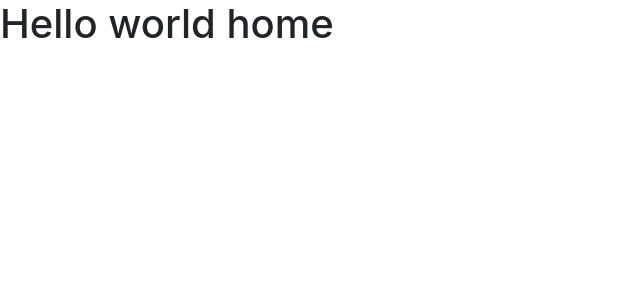
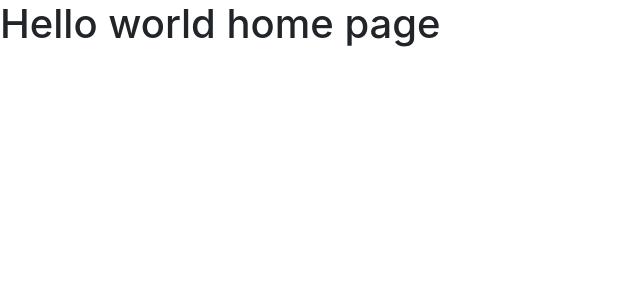
Before and after one commit to thecogmel/staysic-frontend, a React (Create React App) app: page / in a window 1280 px wide. Shown: the top 300 px of the page, without its empty margins (0-640 px from the left). Built offline with nearby package versions, Linux system fonts and the light colour scheme.

Commit message:
teste homepage

```diff
--- a/src/pages/Home/index.js
+++ b/src/pages/Home/index.js
@@ -3,7 +3,7 @@ import React from 'react';
 function Home() {
   return (
     <div>
-      <h1>Hello world home</h1>
+      <h1>Hello world home page</h1>
     </div>
   );
 }
```
